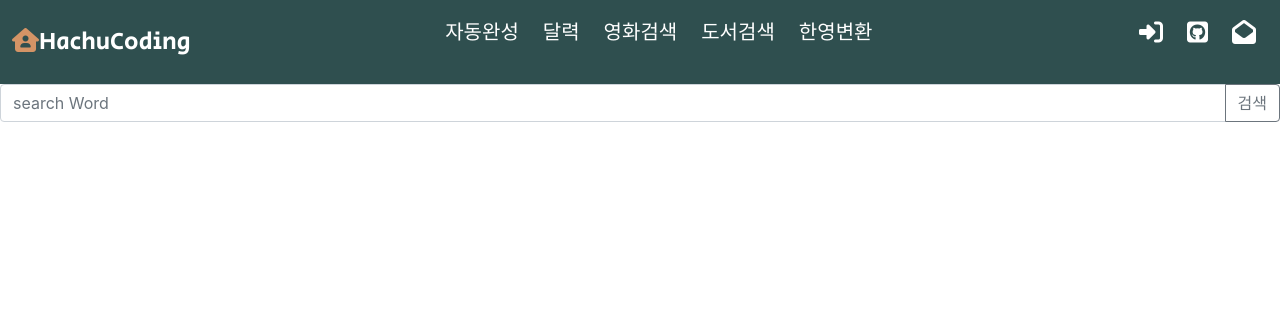
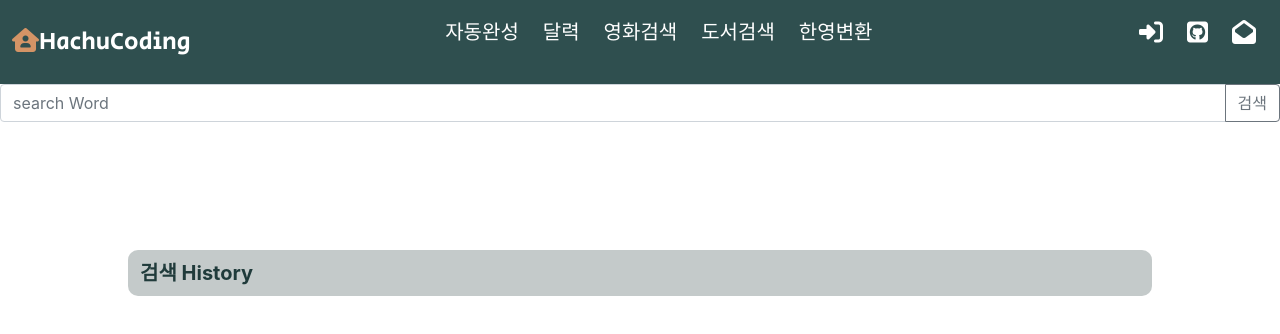
Before and after one commit to hachuu/angular_page, an Angular app: page /main/menu5 in a window 1280 px wide. Shown: the top 334 px of the page. Built offline with nearby package versions, Linux system fonts and the light colour scheme.

Commit message:
검색 history 삭제 추가

```diff
--- a/src/app/main/menu5/menu5.component.css
+++ b/src/app/main/menu5/menu5.component.css
@@ -0,0 +1,41 @@
+.remember {
+  display: flex;
+  flex-direction: column;
+  background-color: rgb(196, 202, 202);
+  padding: 8px 12px;
+  margin: 10%;
+  border-radius: 10px;
+}
+
+.remember__title{
+  display: inline-block;
+  font-weight: bold;
+  color: rgb(32, 59, 59);
+  font-size: 20px;
+}
+
+.remember__items {
+  /* align-items: center; */
+  display: flex;
+  flex-direction: column;
+}
+
+.remember__item {
+  display: flex;
+  /* flex-basis: auto; */
+}
+
+.remember__remove {
+  /* flex-grow: 1; */
+  text-align: center;
+  width: 3%;
+  border-radius: 5px;
+  margin-left: auto;
+  background-color: rgb(220, 236, 236);
+}
+
+.remember__remove:hover {
+  cursor: pointer;
+  color: rgb(220, 236, 236);
+  background-color: rgb(16, 161, 161);
+}
--- a/src/app/main/menu5/menu5.component.html
+++ b/src/app/main/menu5/menu5.component.html
@@ -11,14 +11,19 @@
     </div>
 </div>
 <div class="remember result">
-    <div *ngIf="!!loadedData">
+    <div class="remember__title">검색 History</div>
+    <div class="remember__items" *ngIf="!!loadedData">
         <ng-container *ngFor="let data of loadedData; let idx = index;">
-            <div>
-                {{idx+1}} 검색어 : {{data.input}}
-            </div>
-            <div>
-                결과 : {{data.result}}
+            <div class="remember__item">
+                <div>
+                    {{idx+1}}. 검색어 : {{data.input}} /
+                </div>
+                <div>
+                    결과 : {{data.result}}
+                </div>
+                <div class="remember__remove" (click)="removeData(idx)">X</div>
             </div>
         </ng-container>
     </div>
 </div>
+<app-loading [loading]="loading"></app-loading>
--- a/src/app/main/menu5/menu5.component.ts
+++ b/src/app/main/menu5/menu5.component.ts
@@ -12,6 +12,7 @@ export class Menu5Component implements OnInit {
   public translateData;
   public inputLanguage;
   public loadedData;
+  public loading = false;
 
   constructor(
     private service: RestService,
@@ -26,10 +27,18 @@ export class Menu5Component implements OnInit {
   }
 
   async searchWord() {
-    this.inputLanguage = await this.service.getDetectLang(this.inputData);
-    this.translateData = await this.service.getTranslateWord(this.inputData, this.inputLanguage.langCode);
+    try {
+      this.loading = true;
+      this.inputLanguage = await this.service.getDetectLang(this.inputData);
+      this.translateData = await this.service.getTranslateWord(this.inputData, this.inputLanguage.langCode);
+      this.loading = false;
+    } catch(err) {
+      this.loading = false;
+      console.log(err);
+    }
     if (!!this.translateData) {
       this.saveData(this.inputData, this.translateData.message.result.translatedText);
+      this.loadData();
     }
   }
 
@@ -46,4 +55,9 @@ export class Menu5Component implements OnInit {
     console.log(newArr);
     localStorage.setItem('saveWord', JSON.stringify(newArr));
   }
+
+  removeData(index: number) {
+    this.loadedData.splice(index, 1);
+    localStorage.setItem('saveWord', JSON.stringify(this.loadedData));
+  }
 }
```
